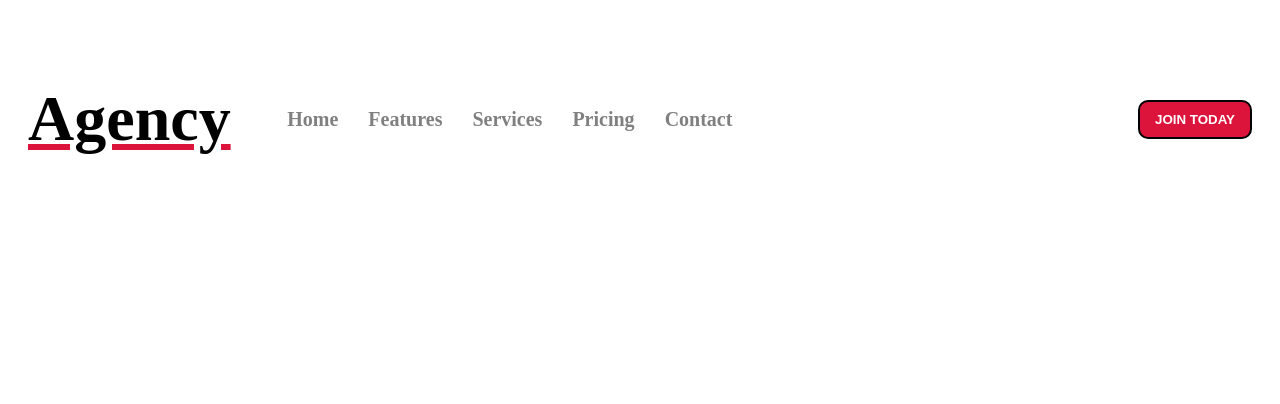
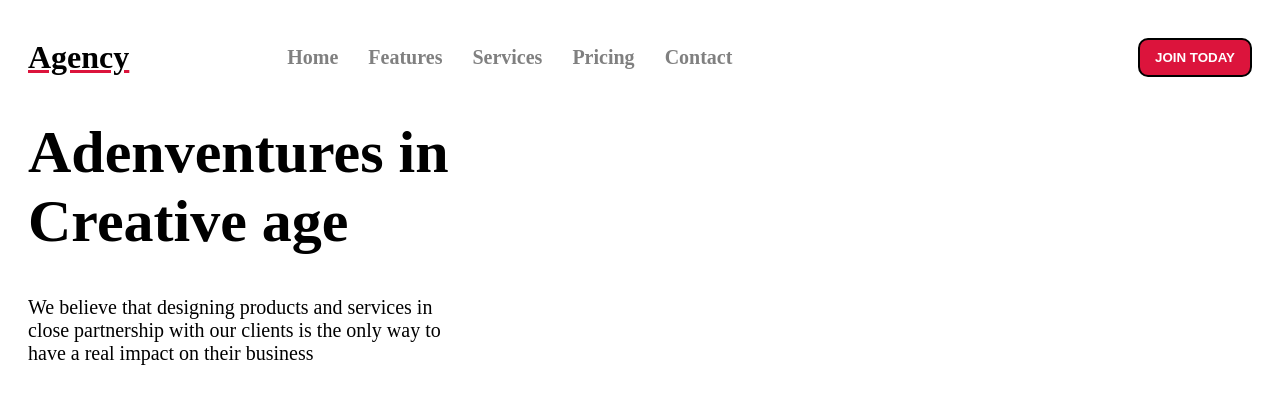
Before and after one commit to Justina177/JT-Digital-Agency, a React (Create React App) app: page / in a window 1280 px wide. Shown: the top 404 px of the page. Built offline with nearby package versions, Linux system fonts and the light colour scheme.

Commit message:
Made correction to Navbar

```diff
--- a/src/App.js
+++ b/src/App.js
@@ -1,5 +1,6 @@
 // import './App.css';
 import styled from 'styled-components';
+import Intro from './Components/Intro';
 import Navbar from './Components/Navbar/Navbar';
 
 const Container = styled.div`
@@ -11,6 +12,7 @@ function App() {
     <div className="container">
       <Container>
       <Navbar />
+      <Intro />
       </Container>
 
 
--- /dev/null
+++ b/src/Components/Intro.jsx
@@ -0,0 +1,46 @@
+import React from 'react';
+import styled from 'styled-components';
+
+const Container = styled.div`
+    height: calc(100vh - 50px);
+    padding: 20px;
+`;
+
+const Left =styled.div`
+    width: 60%;
+`;
+
+const Title = styled.h1`
+width: 60%;
+  font-size: 60px;
+`;
+
+const Desc = styled.p`
+  width: 60%;
+  font-size: 20px;
+  margin-top: 20px;
+`
+const Right = styled.div`
+    width: 40%;
+`;
+
+
+
+const Intro = () => {
+  return (
+    <Container>
+      <Left>
+        <Title>Adenventures in Creative age</Title>
+        <Desc>
+          We believe that designing products
+          and services in close partnership with
+          our clients is the only way to have a real
+          impact on their business
+        </Desc>
+      </Left>
+      <Right></Right>
+    </Container>
+  )
+}
+
+export default Intro
--- a/src/Components/Navbar/Navbar.jsx
+++ b/src/Components/Navbar/Navbar.jsx
@@ -6,11 +6,15 @@ const Container = styled.div`
 `
 const Wrapper = styled.div`
     padding: 10px 20px;
-
     display: flex;
     align-items: center;
     justify-content: space-between;
 `;
+
+const Logo = styled.h1`
+  font-weight: bold;
+  text-decoration: underline crimson;
+`
 
 const Menu = styled.ul`
 display: flex;
@@ -31,11 +35,6 @@ const Left = styled.div`
   justify-content: space-between;
 `
 
-const Logo = styled.h1`
-  font-weight: bold;
-  text-decoration: underline crimson;
-`
-
 const Button = styled.button`
 border: 2px solid black;
 padding: 10px 15px;
@@ -51,7 +50,7 @@ const Navbar = () => {
     <Container>
         <Wrapper>
             <Left>
-              <h1><Logo>Agency</Logo></h1>
+              <Logo>Agency</Logo>
               <Menu>
                 <MenuItem>Home</MenuItem>
                 <MenuItem>Features</MenuItem>
```
